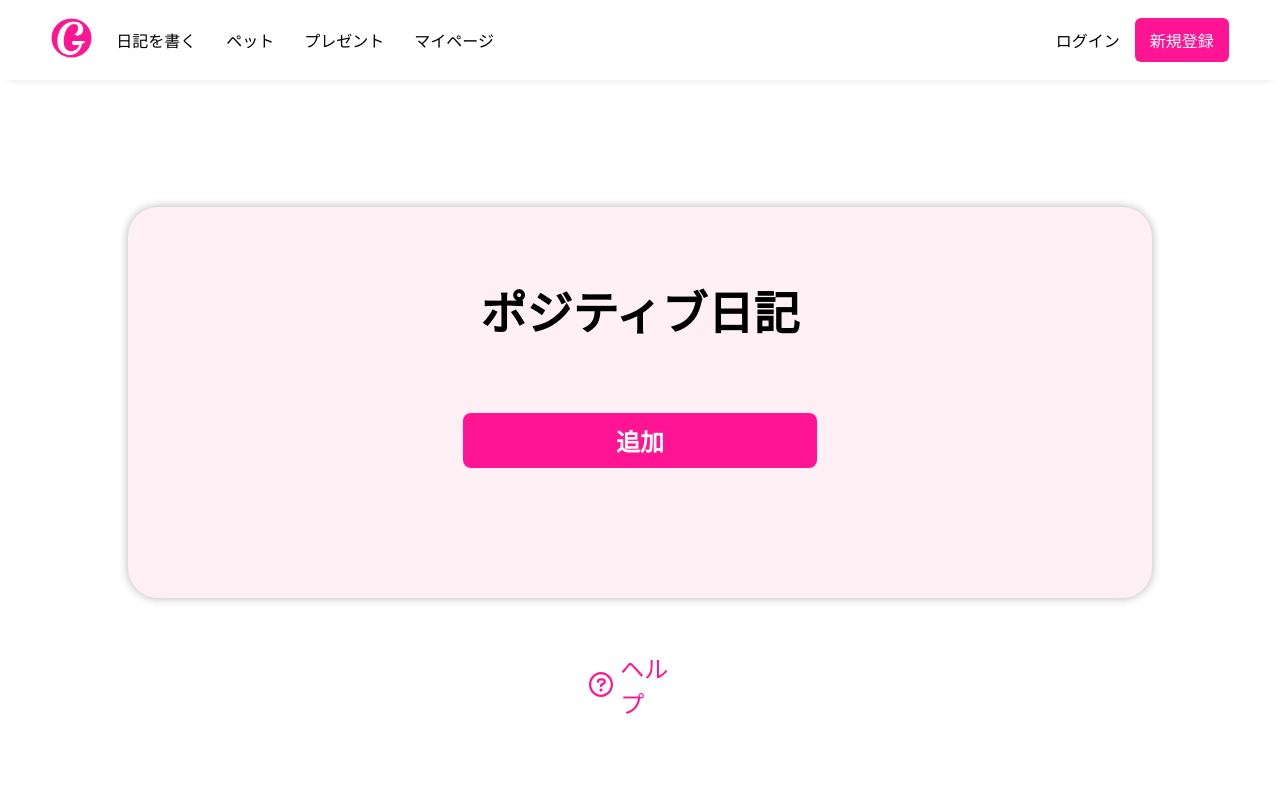
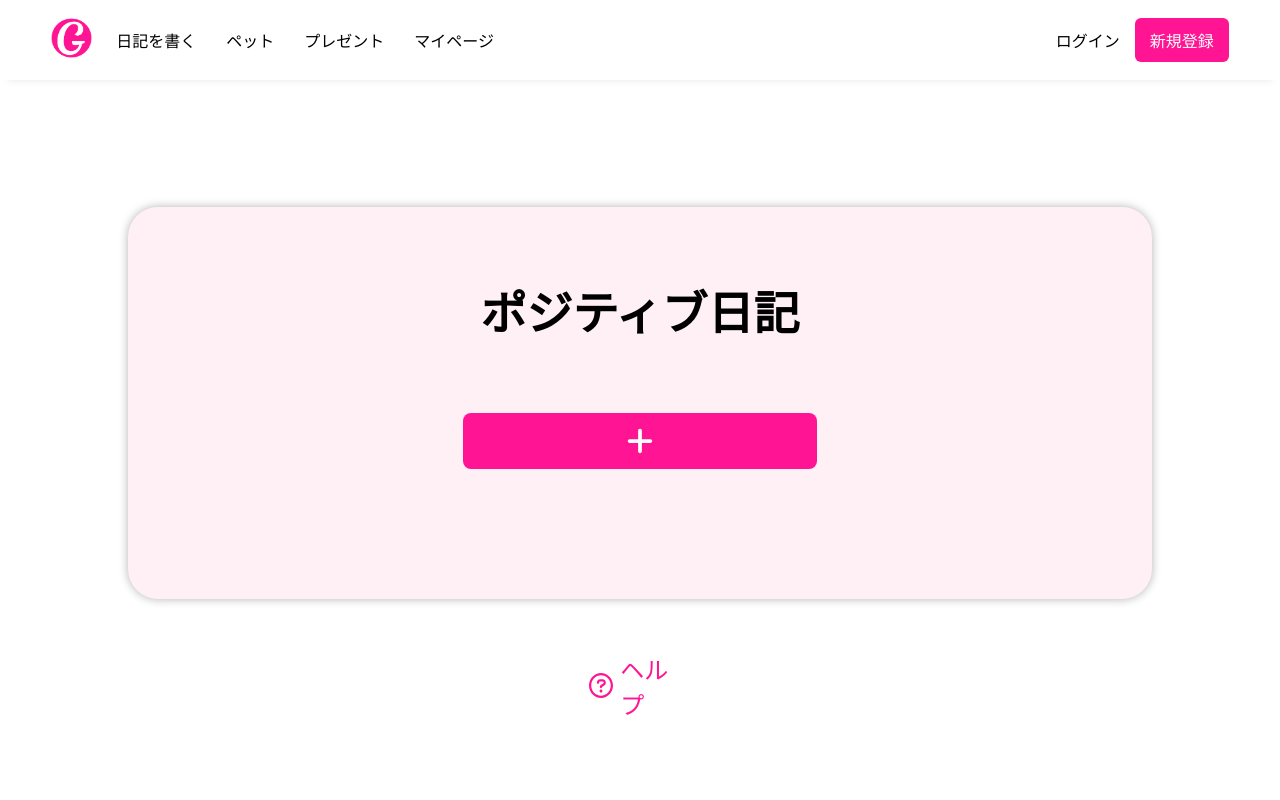
Before and after one commit to motokikonnno/positive-front, a Next.js app: page /Diary in a window 1280 px wide. Shown: the top 800 px of the page. Built offline with nearby package versions, Linux system fonts and the light colour scheme.

Commit message:
日記ページ作成（仮）

```diff
--- a/src/components/DiaryList.tsx
+++ b/src/components/DiaryList.tsx
@@ -4,10 +4,9 @@ import styles from "../styles/components/DiaryList.module.scss";
 
 type diaryListProps = {
   diary: string;
-  index: number;
 };
 
-export const DiaryList: FC<diaryListProps> = ({ diary, index }) => {
+export const DiaryList: FC<diaryListProps> = ({ diary }) => {
 
   const handleDelete = () => {
 
--- a/src/pages/Diary.tsx
+++ b/src/pages/Diary.tsx
@@ -3,12 +3,14 @@ import Image from "next/image";
 import { useState } from "react";
 import { DiaryList } from "../components/DiaryList";
 import { Layout } from "../components/Layout";
+import { Modal } from "../components/Modal";
 import { TextArea } from "../components/TextArea";
 import styles from "../styles/pages/Diary.module.scss";
 
 const Diary: NextPage = () => {
   const [value, setValue] = useState<string>("");
   const [diaries, setDiary] = useState([""]);
+  const [isVisible, setVisible] = useState(false);
 
   const handleChange = (e: string) => {
     setValue(e);
@@ -17,29 +19,64 @@ const Diary: NextPage = () => {
   const createDiary = () => {
     setDiary([...diaries, value]);
     setValue("");
+    handleClose();
+  };
+
+  const handleClose = () => {
+    setVisible(!isVisible);
   };
 
   return (
     <Layout>
       <div className={styles.background}>
         <h2 className={styles.title}>ポジティブ日記</h2>
-        {/* <TextArea value={value} handleChange={handleChange} /> */}
-        <div className={styles.addButton} onClick={createDiary}>
-          追加
+        <div className={styles.addButton} onClick={handleClose}>
+          <Image
+            src="/icon/plus-white.svg"
+            width={30}
+            height={30}
+            alt="プラスアイコン"
+          />
         </div>
-        {diaries.map((diary, index) => {
-          return <DiaryList diary={diary} index={index} key={diary} />;
+        {isVisible === true ? (
+          <Modal isVisible={isVisible} handleClose={handleClose}>
+            <div className={styles.closeIcon} onClick={handleClose}>
+              <Image
+                src="/icon/xmark.svg"
+                width={30}
+                height={30}
+                alt="閉じるアイコン"
+              />
+            </div>
+            <div className={styles.textAreaContainer}>
+              <TextArea value={value} handleChange={handleChange} />
+              <div className={styles.addButton} onClick={createDiary}>
+                追加
+              </div>
+            </div>
+          </Modal>
+        ) : (
+          ""
+        )}
+        {diaries.map((diary) => {
+          return <DiaryList diary={diary} key={diary} />;
         })}
+        {diaries.length !== 1 ? (
+          <div className={styles.saveButton}>保存</div>
+        ) : (
+          ""
+        )}
       </div>
       <div className={styles.advise}>
-        {/* <div className={styles.questionIcon}> */}
-
-          <Image src="/icon/question.svg" width={25} height={25} alt="クエッションマークの画像" className={styles.questionIcon} />
-
-        {/* </div> */}
-
+        <Image
+          src="/icon/question.svg"
+          width={25}
+          height={25}
+          alt="クエッションマークの画像"
+          className={styles.questionIcon}
+        />
         ヘルプ
-        </div>
+      </div>
     </Layout>
   );
 };
--- a/src/styles/components/DiaryList.module.scss
+++ b/src/styles/components/DiaryList.module.scss
@@ -29,5 +29,10 @@
 }
 
 .xmarkIcon {
-  cursor: pointer;
+  &:hover {
+    opacity: 0.6;
+    filter: brightness(110%);
+    transition: all 0.2s;
+    cursor: pointer;
+  }
 }
--- a/src/styles/components/Modal.module.scss
+++ b/src/styles/components/Modal.module.scss
@@ -6,7 +6,7 @@
   right: 0;
   background-color: rgba(25, 25, 16, 0.2);
   z-index: 1000;
-  animation: modalFadeIn 0.2s ease 0s 1 normal;
+  animation: 0.2s ease 0s 1 normal;
 
   .modalInner {
     position: absolute;
@@ -24,7 +24,7 @@
 
 .modalContent {
   background-color: #ffff;
-  border-radius: 6px;
+  border-radius: 10px;
   overflow: hidden;
   box-shadow: 0 0 14px 0 rgba(0, 0, 0, 0.06);
 }
--- a/src/styles/components/TextArea.module.scss
+++ b/src/styles/components/TextArea.module.scss
@@ -11,7 +11,7 @@
   background-color: #ffff;
 
   &[name=textarea]{
-    width: 80%;
+    width: 100%;
     border:2px solid #868283;
     &:placeholder-shown{
       border:2px solid #EAE4DA;
--- a/src/styles/pages/Diary.module.scss
+++ b/src/styles/pages/Diary.module.scss
@@ -17,9 +17,10 @@
 }
 
 .addButton {
-  text-align: center;
+  display: flex;
+  justify-content: center;
   margin: 8% auto 60px;
-  padding: 10px 0;
+  padding: 13px 0;
   width: 40%;
   font-size: 24px;
   font-weight: bold;
@@ -51,3 +52,29 @@
     cursor: pointer;
   }
 }
+
+.textAreaContainer {
+  margin: 60px;
+  width: 500px;
+}
+
+.closeIcon {
+  margin: 15px 15px 0 auto;
+  width: 30px;
+
+  &:hover {
+    opacity: 0.6;
+    filter: brightness(110%);
+    transition: all 0.2s;
+    cursor: pointer;
+  }
+}
+
+.saveButton {
+  @extend .addButton;
+  width: 20%;
+}
+
+.nonStyle {
+  display: none;
+}
```
Also changed, not shown: public/icon/plus-white.svg (added).
